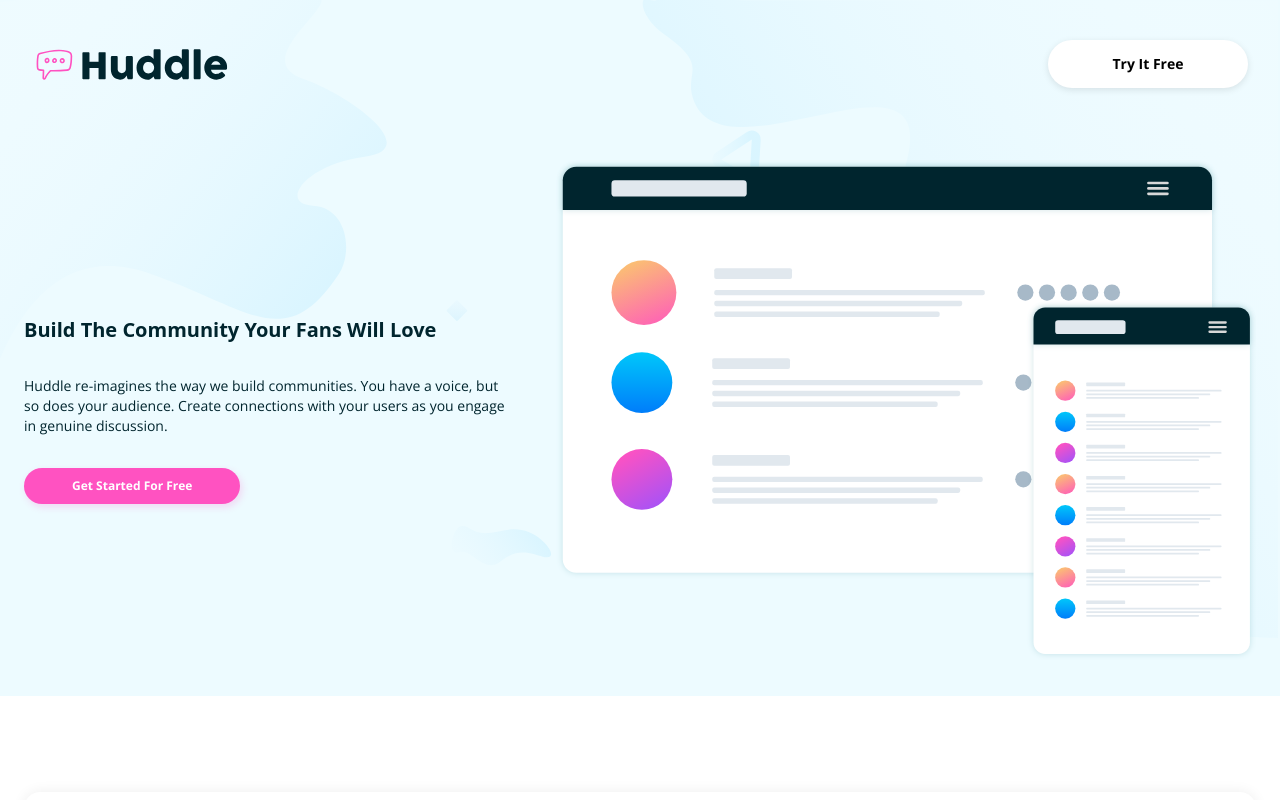
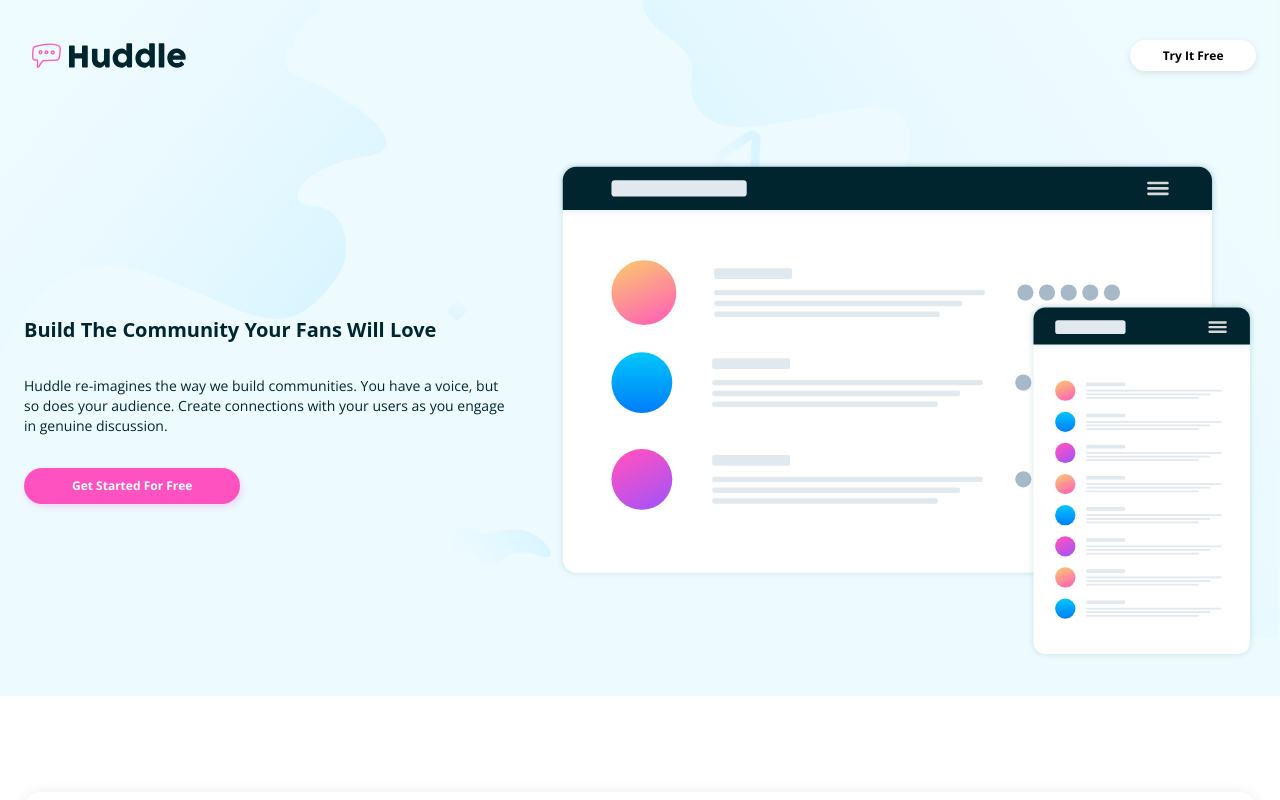
Before and after one commit to skyv26/huddle-landing-page-block, a React (Vite) app: page / in a window 1280 px wide. Shown: the top 800 px of the page. Built offline with nearby package versions, Linux system fonts and the light colour scheme.

Commit message:
Improve the header styles

```diff
--- a/src/components/Header.jsx
+++ b/src/components/Header.jsx
@@ -2,15 +2,15 @@ import Logo from "./Logo";
 
 const Header = () => {
   return (
-    <header className="flex flex-row justify-between items-center absolute w-full px-4 pt-7 min-[390px]:px-6 md:px-8 md:pt-10">
+    <header className="flex flex-row justify-between items-center absolute w-full px-4 pt-7 min-[390px]:px-6 md:pt-10">
       <a href="#">
-        <Logo className="w-[104px] h-[16px] md:w-[200px] md:h-[31px]" />
+        <Logo className="w-[104px] h-[16px] md:w-[170px] md:h-[25px]" />
       </a>
       <a
         href="https://devaakash.com/"
         target="_blank"
         rel="noreferrer noopener"
-        className="py-1 px-6 font-open-sans font-bold text-[10px] bg-white shadow-[0px_2px_7px_0px_rgba(0,0,0,0.1)] rounded-full md:text-sm md:px-[4.0325rem] md:py-[0.875rem]"
+        className="py-1 px-6 font-open-sans font-bold text-[10px] bg-white shadow-[0px_2px_7px_0px_rgba(0,0,0,0.1)] rounded-full md:text-xs md:px-[2.0325rem] md:py-[0.475rem]"
       >
         Try It Free
       </a>
```
